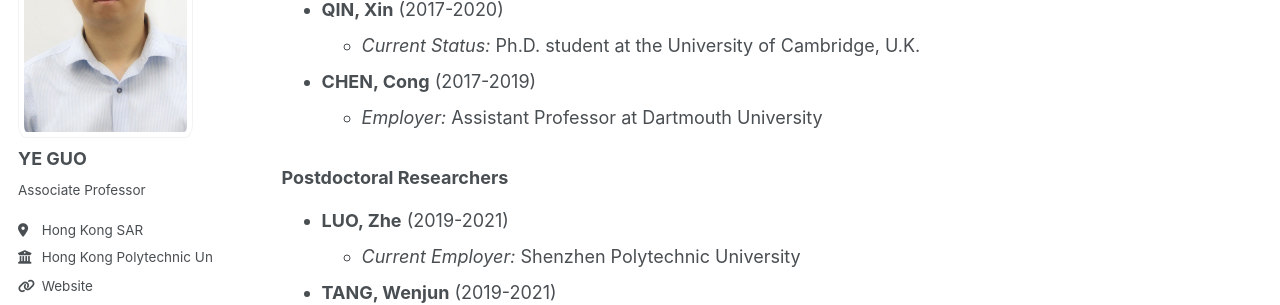
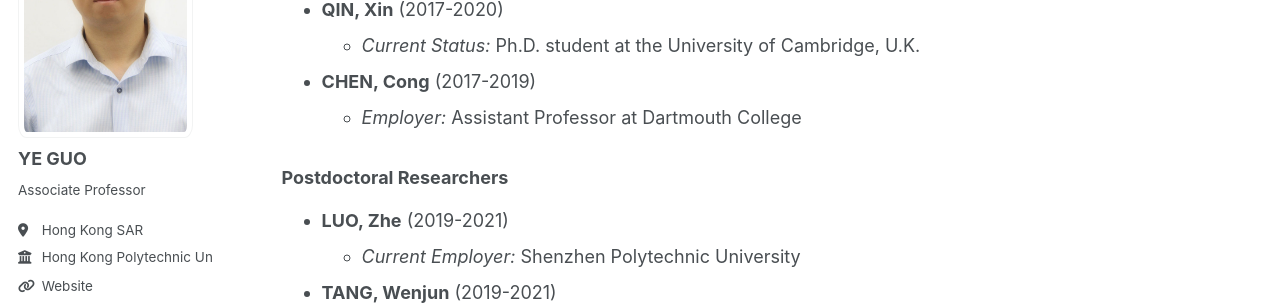
Before and after one commit to ye-guo/ye-guo.github.io, a Jekyll site: the page built from _pages/group.md, in a window 1280 px wide and 900 px high, scrolled down 3309 px. Shown: the part 223-528 px from the top of the window. Built offline with Jekyll 4.4.1, drawn with Linux system fonts in a browser that asks for light colours; some web fonts are replaced; a script that is not in the unit is left out.

Commit message:
Update group.md

```diff
--- a/_pages/group.md
+++ b/_pages/group.md
@@ -107,7 +107,7 @@ redirect_from:
 - **QIN, Xin** (2017-2020)
   - *Current Status:* Ph.D. student at the University of Cambridge, U.K.
 - **CHEN, Cong** (2017-2019)
-  - *Employer:* Assistant Professor at Dartmouth University
+  - *Employer:* Assistant Professor at Dartmouth College
 
 ### Postdoctoral Researchers
 
```
